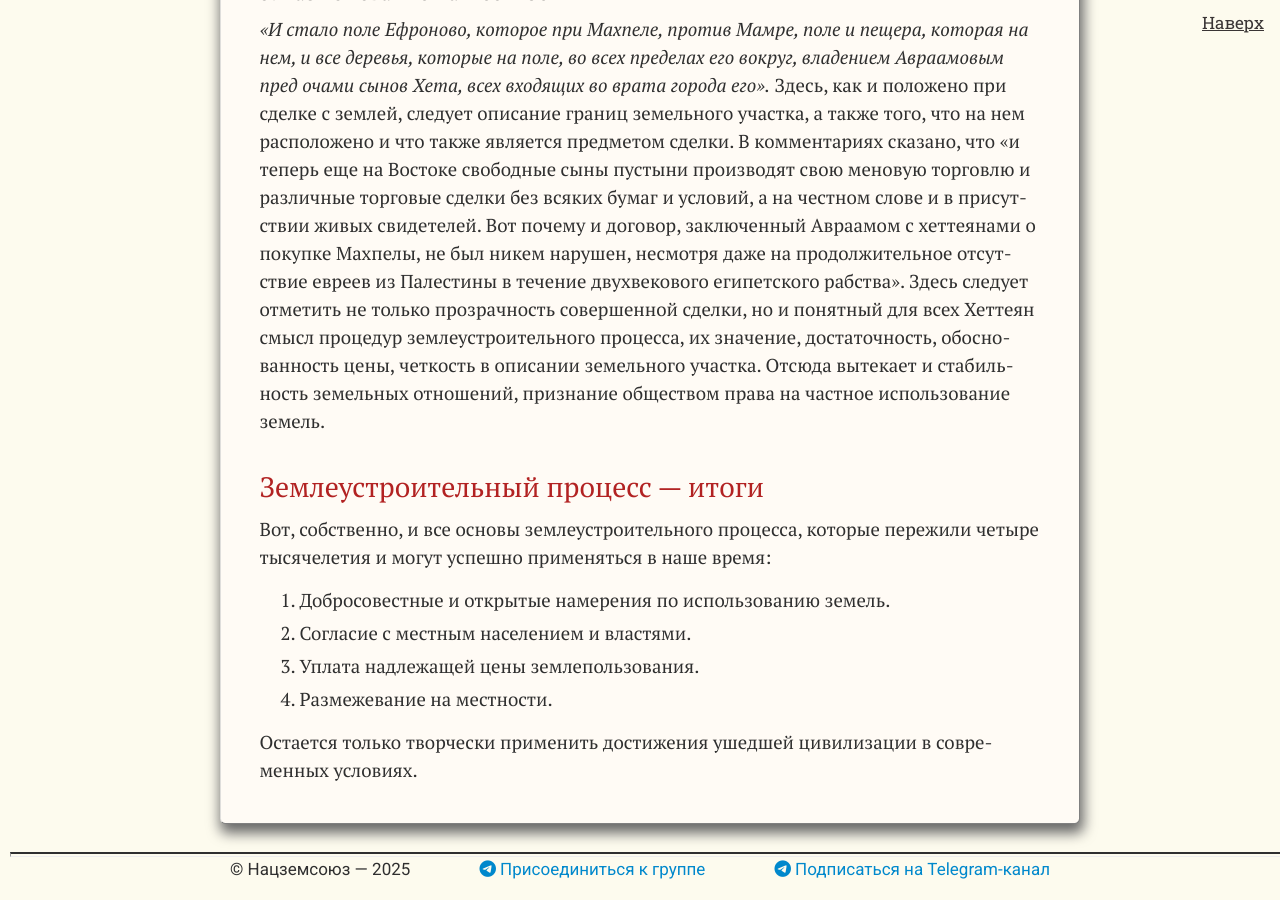
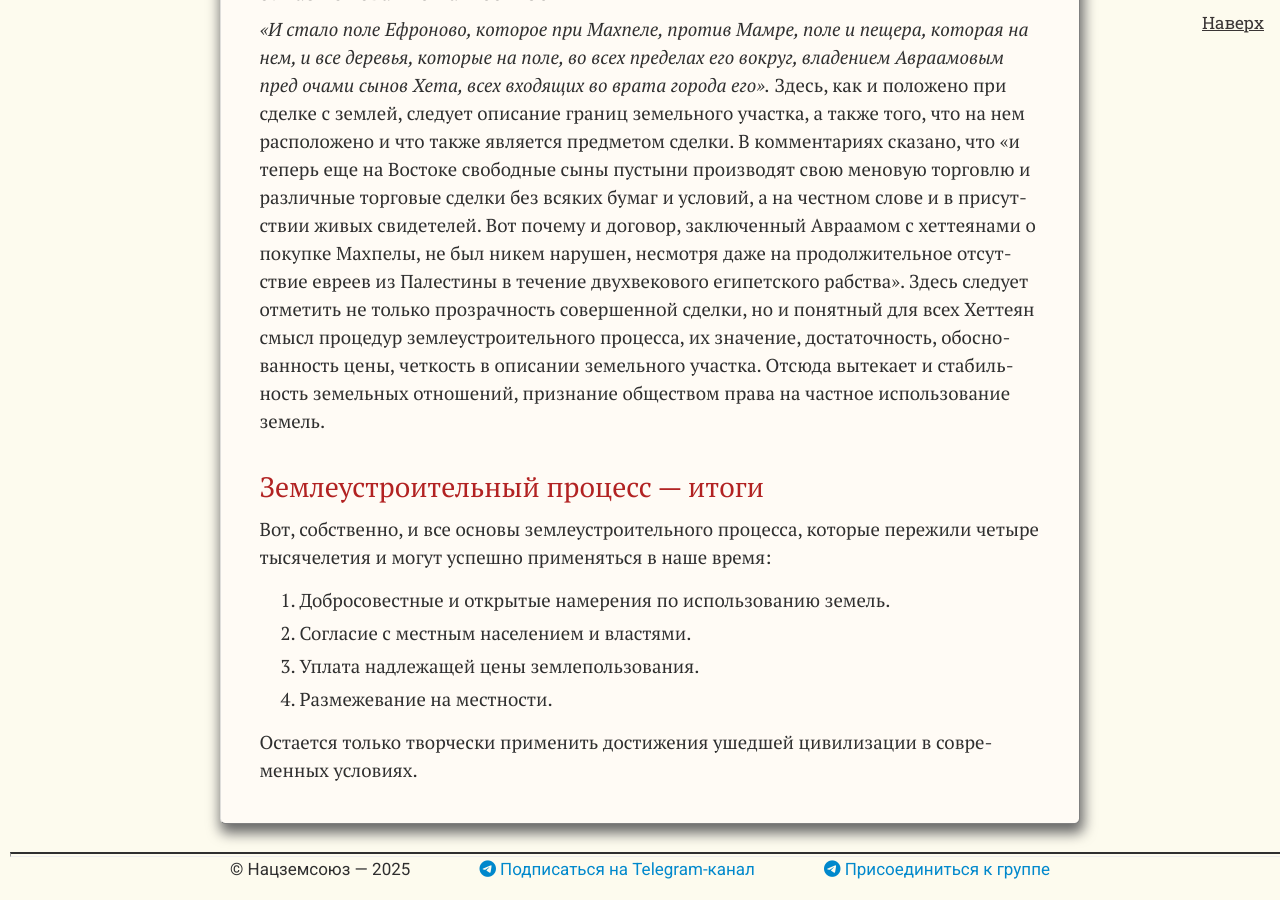
Before and after one commit to SergSi/land-use-art, a Jekyll site: the page built from _posts/2023-09-01-book.md, in a window 1280 px wide and 900 px high, scrolled down 6112 px. Built offline with Jekyll 4.4.1, drawn with Linux system fonts in a browser that asks for light colours; some web fonts are replaced.

Commit message:
Update foot.html

```diff
--- a/_includes/foot.html
+++ b/_includes/foot.html
@@ -3,11 +3,11 @@
   <div class="container">
     <div class="sans-serif" style="display: flex; justify-content: space-between; align-items: center;">
       <p style="font-family: 'Roboto', sans-serif; margin: 0;">&copy;&nbsp;Нацземсоюз&nbsp;—&nbsp;{{ site.time | date:"%Y" }}</p>
+      <a href="https://t.me/land_use_art" target="_blank" style="font-family: 'Roboto', sans-serif; text-decoration: none; color: #0088cc; margin: 0;">
+        <i class="fab fa-telegram-plane"></i> Подписаться на Telegram-канал
+      </a>
       <a href="https://t.me/+X0UTMC7_X48xZjIy" target="_blank" style="font-family: 'Roboto', sans-serif; text-decoration: none; color: #0088cc; margin: 0;">
         <i class="fab fa-telegram-plane"></i> Присоединиться к группе
-      </a>
-      <a href="https://t.me/land_use_art" target="_blank" style="font-family: 'Roboto', sans-serif; text-decoration: none; color: #0088cc; margin: 0;">
-        <i class="fab fa-telegram-plane"></i> Подписаться на Telegram-канал
       </a>
     </div>
   </div>
```
